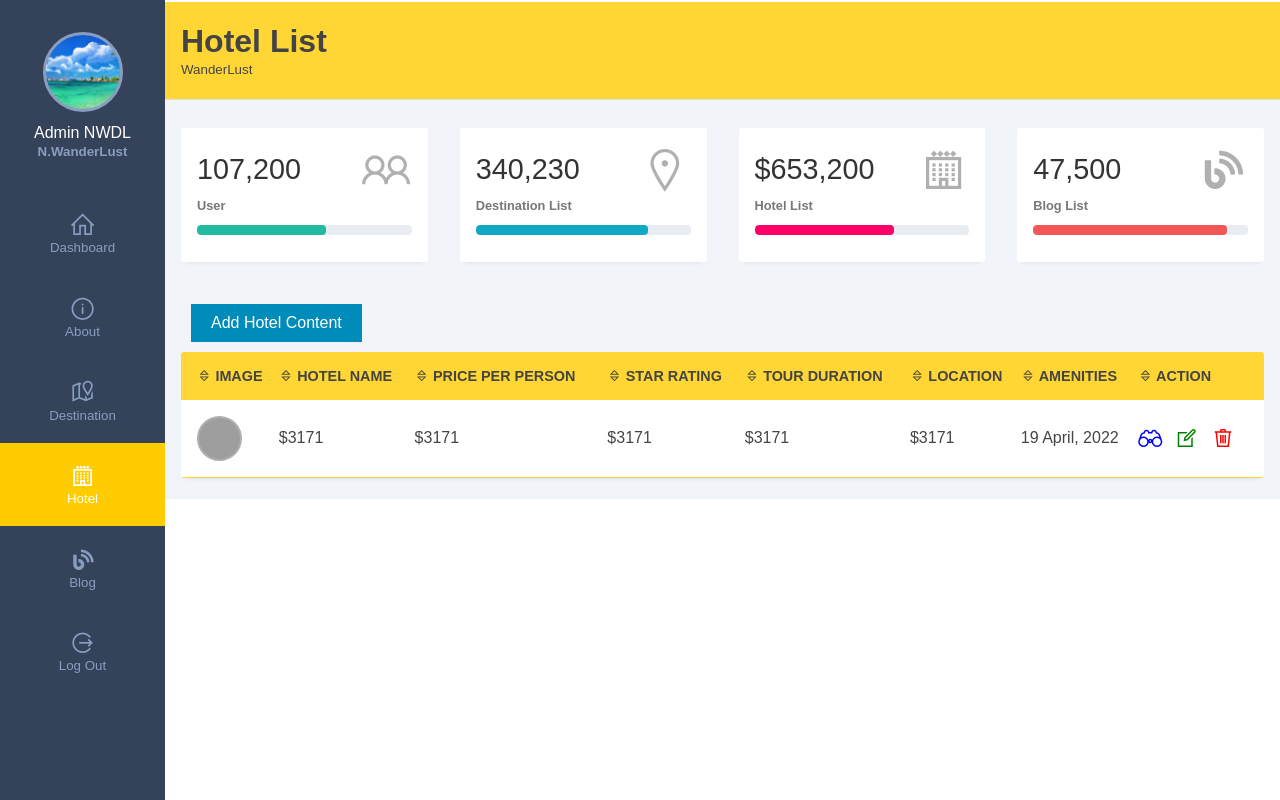
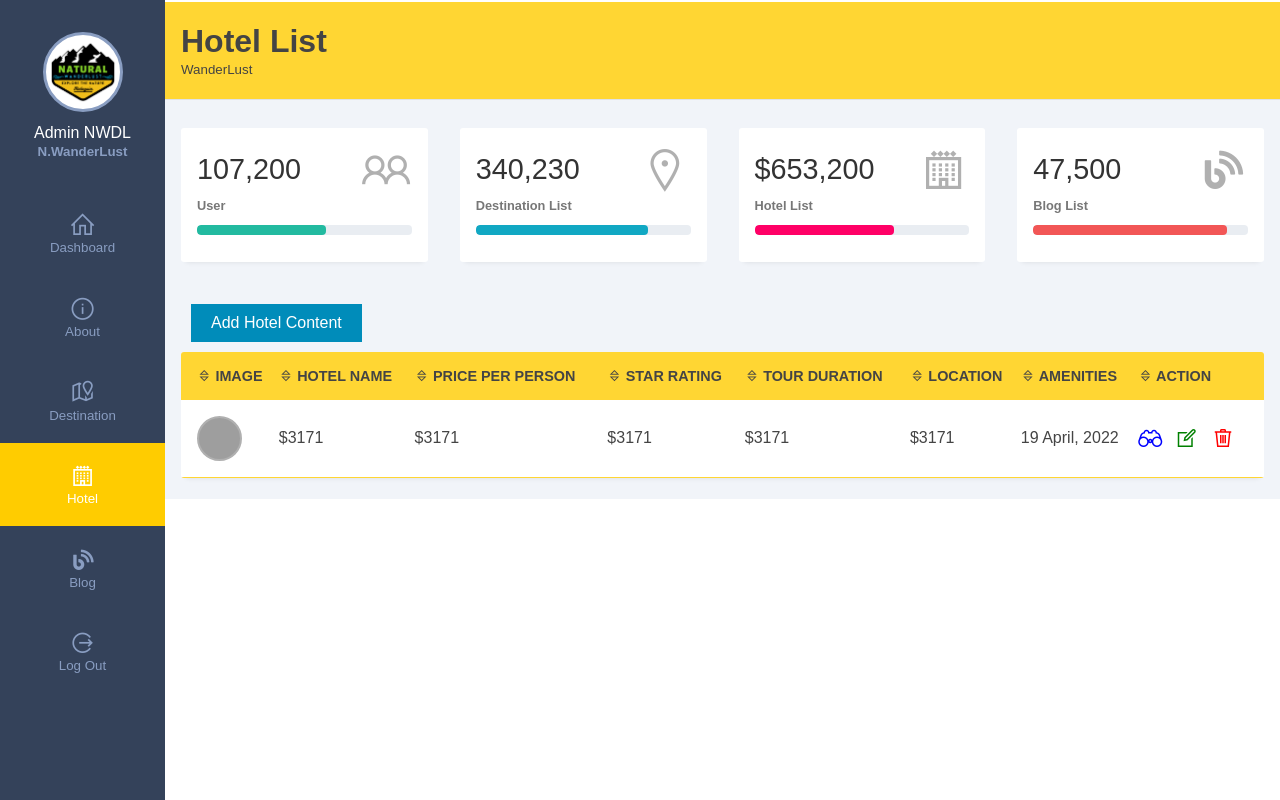
Before and after one commit to dylaascreate/wanderlust, a PHP site: page /admin/list-hotel.php in a window 1280 px wide. Run offline with PHP 8.4, Linux system fonts and the light colour scheme; data that the repository does not hold is empty; grey boxes are pictures that could not be loaded.

Commit message:
Update list-hotel.php

```diff
--- a/admin/list-hotel.php
+++ b/admin/list-hotel.php
@@ -12,7 +12,7 @@
     <div class="sidebar">
         <div class="side-content">
             <div class="profile">
-                <div class="profile-img bg-img" style="background-image: url(img/pic1register.jpg)"></div>
+                <div class="profile-img bg-img" style="background-image: url(img/WanderLust-Logo.png)"></div>
                 <h4>Admin NWDL</h4>
                 <small>N.WanderLust</small>
             </div>
@@ -283,7 +283,7 @@
                                                     <h2>Update Hotel</h2>
                                                     <form action="" method="post">
                                                         <div class="img">
-                                                            <label for="image-url">Image:</label>
+                                                            <label for="image-url">Image URL:</label>
                                                             <input type="file" name="image-url" placeholder="Enter image URL" value="<?php echo$row[''] ?>"required>
                                                         </div>
                                                         <div class="text p-4">
```
